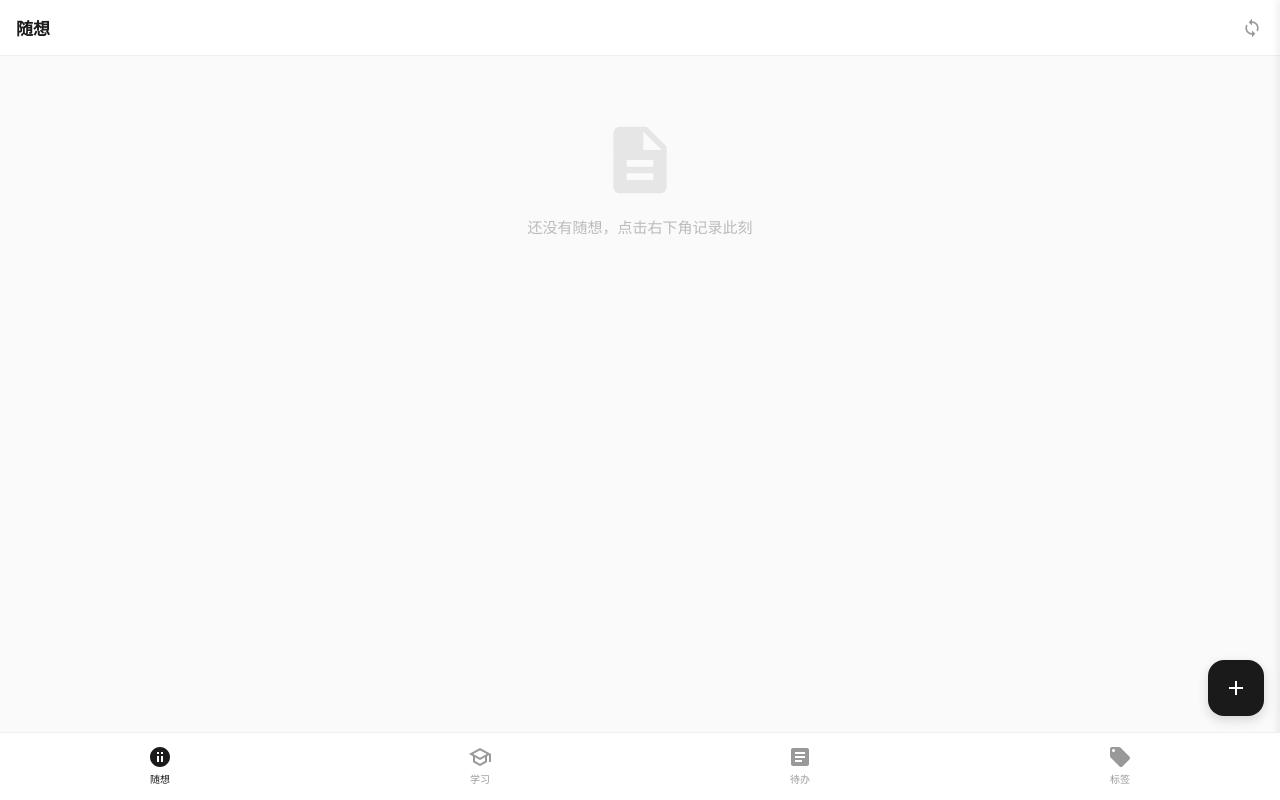
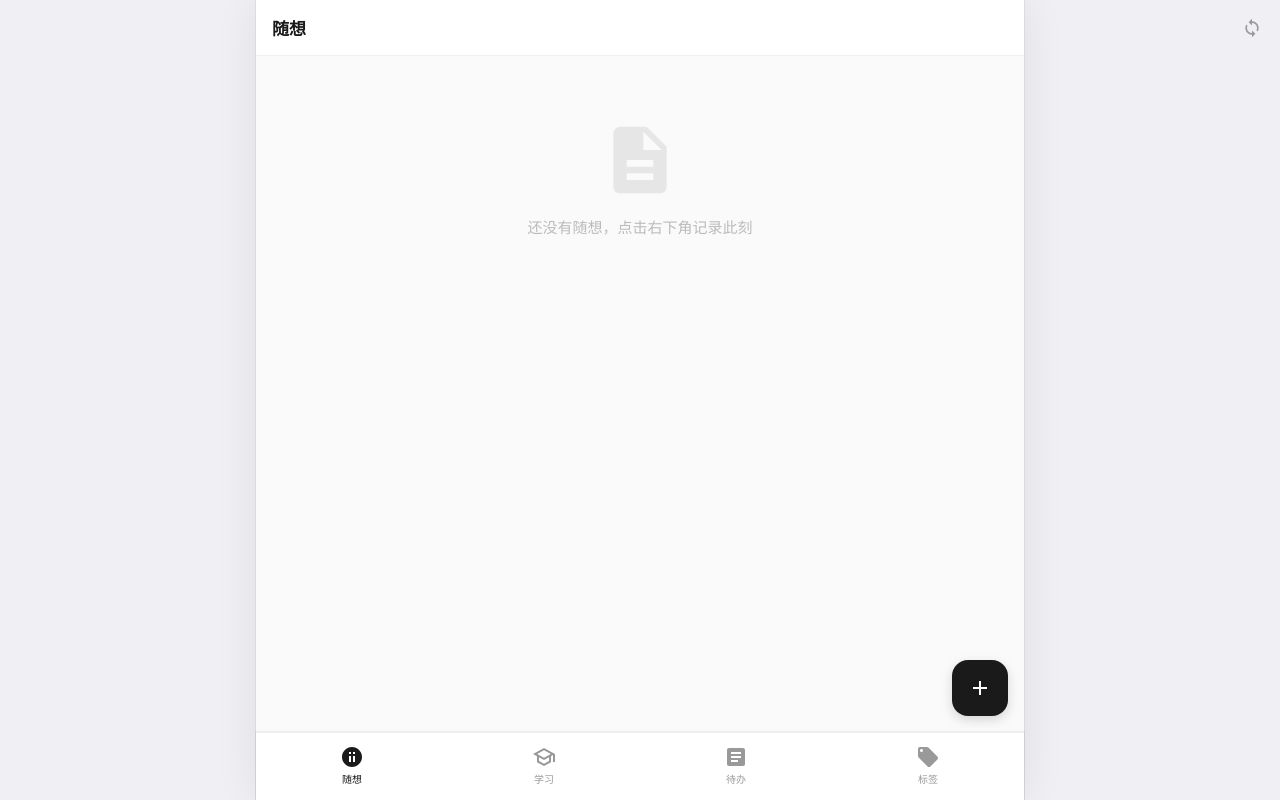
Before and after one commit to yangxl12/shiji, a React (Vite) app: page / in a window 1280 px wide. Built offline with nearby package versions, Linux system fonts and the light colour scheme.

Commit message:
style(desktop): add desktop screen adaptation styles
新增桌面端≥768px的页面适配样式，包括内容容器居中收窄、页面背景色调整、TabBar对齐以及FAB定位优化

```diff
--- a/src/App.css
+++ b/src/App.css
@@ -9,6 +9,8 @@
   --safe-area-bottom: 0px;
   /* 底部安全间距：至少 12px，保证安卓手势条（小横条）不遮挡 TabBar 内容 */
   --bottom-safe: max(var(--safe-area-bottom), 12px);
+  /* 桌面端内容列宽度（≥768px 生效，见文件末尾媒体查询） */
+  --app-max-width: 768px;
 }
 
 html {
@@ -117,3 +119,37 @@ body {
   color: #666666;
   line-height: 1.6;
 }
+
+/* ===== 桌面端适配（≥768px）：内容列居中，页面底色衬托 ===== */
+
+@media (min-width: 768px) {
+  body,
+  .app {
+    background: #EFEFF4;
+  }
+
+  /* 页面容器收窄为居中列，带描边与柔和投影与底色区分 */
+  .app-page {
+    max-width: var(--app-max-width);
+    margin: 0 auto;
+    box-shadow: 0 0 0 1px rgba(0, 0, 0, 0.05), 0 0 40px rgba(0, 0, 0, 0.08);
+  }
+
+  /* 隐藏位置改为整屏宽度，保证宽屏下完全移出可视区（100% 只移动一个列宽） */
+  .app-page-edit {
+    transform: translateX(100vw);
+    box-shadow: 0 0 0 1px rgba(0, 0, 0, 0.05), 0 0 60px rgba(0, 0, 0, 0.16);
+  }
+
+  /* TabBar 与内容列对齐 */
+  .tab-bar {
+    max-width: var(--app-max-width);
+    margin: 0 auto;
+    box-shadow: 0 0 0 1px rgba(0, 0, 0, 0.05);
+  }
+
+  /* FAB 贴住内容列右下角 */
+  .fab {
+    right: max(16px, calc(50vw - var(--app-max-width) / 2 + 16px));
+  }
+}
--- a/src/components/EmptyState/EmptyState.css
+++ b/src/components/EmptyState/EmptyState.css
@@ -25,3 +25,10 @@
   color: #BBBBBB;
   line-height: 1.6;
 }
+
+/* 桌面端：父容器为双列网格时占满整行，保持居中展示 */
+@media (min-width: 768px) {
+  .empty-state {
+    grid-column: 1 / -1;
+  }
+}
--- a/src/pages/NoteListPage/NoteListPage.css
+++ b/src/pages/NoteListPage/NoteListPage.css
@@ -73,3 +73,14 @@
 .note-list-pull-container {
   transition: transform 0.3s cubic-bezier(0.25, 0.46, 0.45, 0.94);
 }
+
+/* ===== 桌面端适配（≥768px）：卡片双列网格 ===== */
+
+@media (min-width: 768px) {
+  .note-list-scroll {
+    display: grid;
+    grid-template-columns: repeat(2, 1fr);
+    gap: 8px;
+    align-content: start;
+  }
+}
--- a/src/pages/TagsPage/TagsPage.css
+++ b/src/pages/TagsPage/TagsPage.css
@@ -86,3 +86,14 @@
   color: #BBBBBB;
   line-height: 1.6;
 }
+
+/* ===== 桌面端适配（≥768px）：卡片双列网格 ===== */
+
+@media (min-width: 768px) {
+  .tags-page {
+    display: grid;
+    grid-template-columns: repeat(2, 1fr);
+    gap: 8px;
+    align-content: start;
+  }
+}
```
